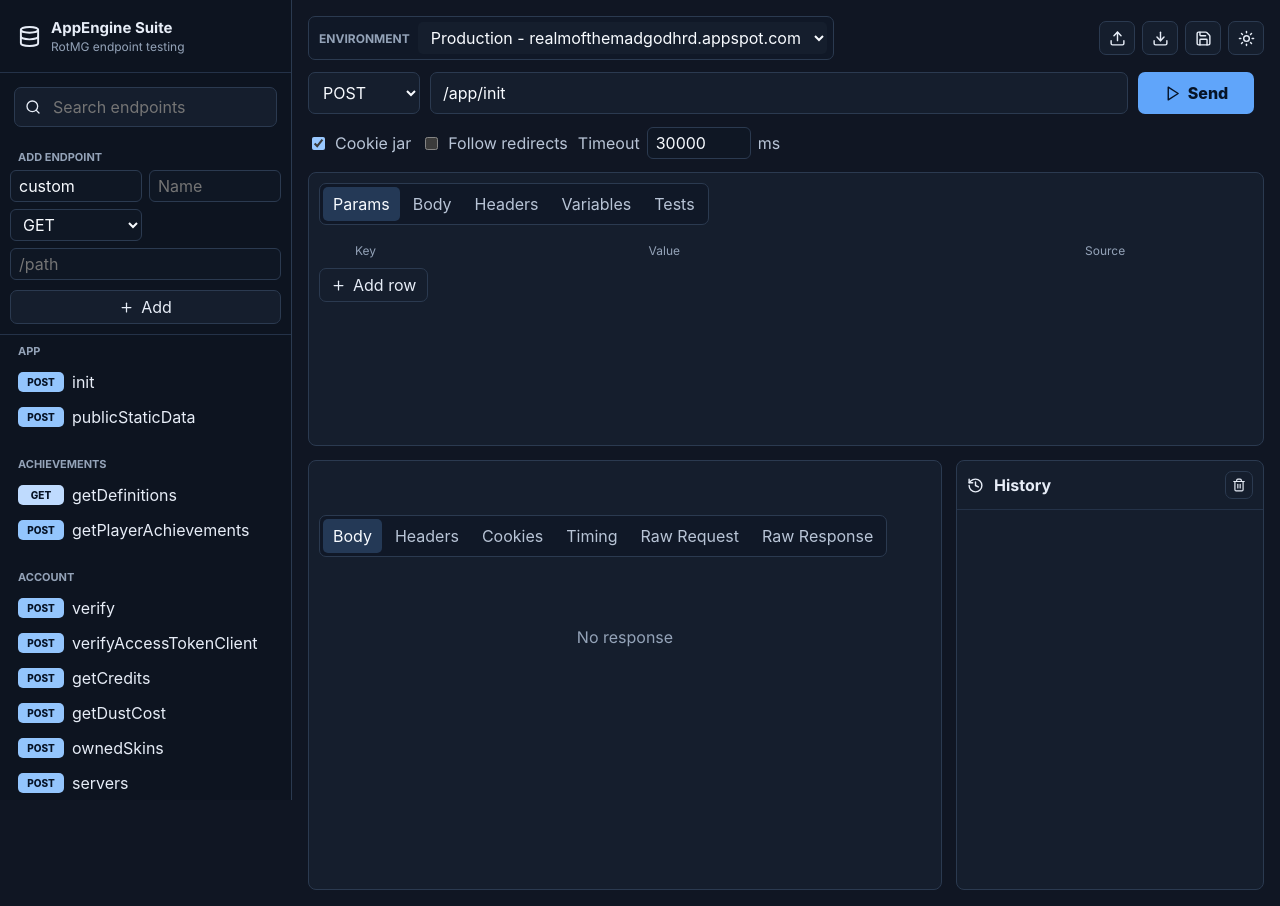
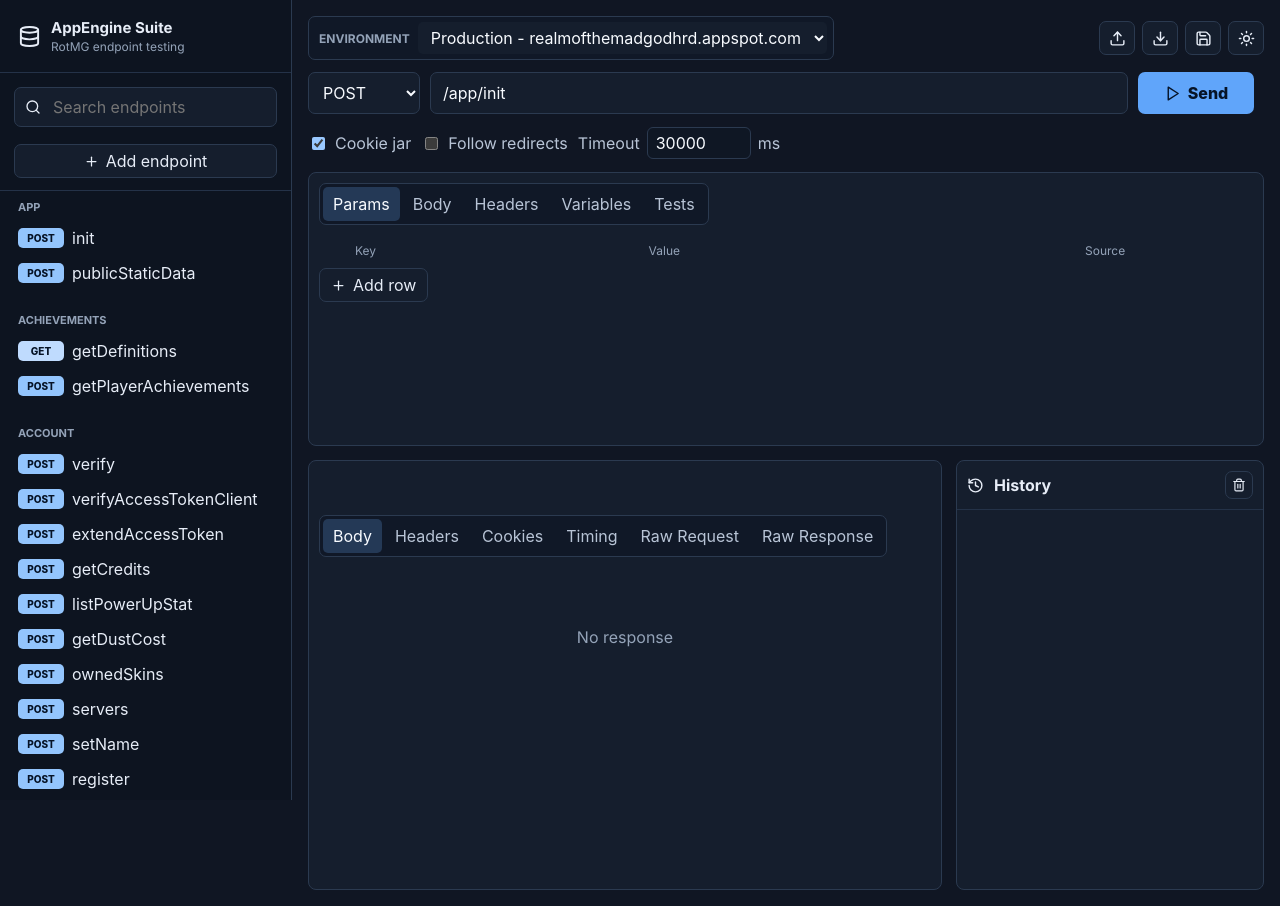
Before and after one commit to rotmg-network/appengine-tool, a React (Vite) app: page / in a window 1280 px wide. Built offline with nearby package versions, Linux system fonts and the light colour scheme.

Commit message:
Update sidebar, main page layout and move endpoint structures to their own file

```diff
--- a/src/endpointCatalog.ts
+++ b/src/endpointCatalog.ts
@@ -42,7 +42,9 @@ export const builtinEndpointCatalog: EndpointDefinition[] = [
     ]
   },
   { group: "account", name: "verifyAccessTokenClient", method: "POST", path: "/account/verifyAccessTokenClient", params: [{ key: "accessToken", value: "{{accessToken}}", source: "variable" }] },
+  { group: "account", name: "extendAccessToken", method: "POST", path: "/account/extendAccessToken", params: [{ key: "accessToken", value: "{{accessToken}}", source: "variable" }] },
   { group: "account", name: "getCredits", method: "POST", path: "/account/getCredits", params: [{ key: "accessToken", value: "{{accessToken}}", source: "variable" }] },
+  { group: "account", name: "listPowerUpStat", method: "POST", path: "/account/listPowerUpStat", params: [{ key: "accessToken", value: "{{accessToken}}", source: "variable" }] },
   { group: "account", name: "getDustCost", method: "POST", path: "/account/getDustCost", params: [{ key: "accessToken", value: "{{accessToken}}", source: "variable" }] },
   { group: "account", name: "ownedSkins", method: "POST", path: "/account/ownedSkins", params: [{ key: "accessToken", value: "{{accessToken}}", source: "variable" }] },
   { group: "account", name: "servers", method: "POST", path: "/account/servers", params: [{ key: "accessToken", value: "{{accessToken}}", source: "variable" }] },
--- a/src/main.tsx
+++ b/src/main.tsx
@@ -298,6 +298,8 @@ function App() {
     method: "GET",
     path: ""
   });
+  const [isEndpointModalOpen, setIsEndpointModalOpen] = useState(false);
+  const workspaceRef = useRef<HTMLElement | null>(null);
   const requestController = useRef<AbortController | null>(null);
 
   useEffect(() => {
@@ -322,6 +324,17 @@ function App() {
   }, [allPresets, search]);
 
   const assertionResults = useMemo(() => evaluateAssertions(assertions, response), [assertions, response]);
+
+  useEffect(() => {
+    function handleKeyDown(event: KeyboardEvent) {
+      if ((event.metaKey || event.ctrlKey) && event.key === "Enter") {
+        event.preventDefault();
+        if (!isSending) void sendRequest();
+      }
+    }
+    window.addEventListener("keydown", handleKeyDown);
+    return () => window.removeEventListener("keydown", handleKeyDown);
+  });
 
   function currentEnvironmentState(): EnvironmentState {
     return {
@@ -404,6 +417,10 @@ function App() {
     setFormParams(preset.method === "GET" ? [] : cloneRows(preset.params));
     setBodyType(preset.method === "GET" ? "none" : "form");
     setActiveTab(preset.method === "GET" ? "params" : "body");
+    requestAnimationFrame(() => {
+      workspaceRef.current?.scrollIntoView({ block: "start" });
+      window.scrollTo({ top: 0 });
+    });
   }
 
   function persistVariables(next: KeyValueRow[]) {
@@ -436,6 +453,7 @@ function App() {
     };
     persistCustomEndpoints([...customEndpoints, nextEndpoint]);
     setNewEndpoint({ group: "custom", name: "", method: "GET", path: "" });
+    setIsEndpointModalOpen(false);
   }
 
   function removeCustomEndpoint(endpoint: EndpointPreset) {
@@ -635,35 +653,12 @@ function App() {
           <input value={search} onChange={(event) => setSearch(event.target.value)} placeholder="Search endpoints" />
         </label>
 
-        <section className="endpoint-editor">
-          <div className="group-title">Add endpoint</div>
-          <div className="endpoint-form">
-            <input
-              value={newEndpoint.group}
-              onChange={(event) => setNewEndpoint({ ...newEndpoint, group: event.target.value })}
-              placeholder="Group"
-            />
-            <input
-              value={newEndpoint.name}
-              onChange={(event) => setNewEndpoint({ ...newEndpoint, name: event.target.value })}
-              placeholder="Name"
-            />
-            <select value={newEndpoint.method} onChange={(event) => setNewEndpoint({ ...newEndpoint, method: event.target.value })}>
-              {["GET", "POST", "PUT", "PATCH", "DELETE"].map((item) => (
-                <option key={item}>{item}</option>
-              ))}
-            </select>
-            <input
-              value={newEndpoint.path}
-              onChange={(event) => setNewEndpoint({ ...newEndpoint, path: event.target.value })}
-              placeholder="/path"
-            />
-            <button className="add-row endpoint-add-button" onClick={addCustomEndpoint}>
-              <Plus size={15} />
-              Add
-            </button>
-          </div>
-        </section>
+        <div className="sidebar-action">
+          <button className="add-row endpoint-add-button" onClick={() => setIsEndpointModalOpen(true)}>
+            <Plus size={15} />
+            Add endpoint
+          </button>
+        </div>
 
         <div className="sidebar-scroll">
           {[...groupedPresets.entries()].map(([group, items]) => (
@@ -705,7 +700,7 @@ function App() {
         </div>
       </aside>
 
-      <main className="workspace">
+      <main className="workspace" ref={workspaceRef}>
         <header className="topbar">
           <label className="environment-picker">
             <span>Environment</span>
@@ -880,6 +875,60 @@ function App() {
           </aside>
         </section>
       </main>
+      {isEndpointModalOpen && (
+        <div className="modal-backdrop" role="presentation" onClick={() => setIsEndpointModalOpen(false)}>
+          <section className="modal" role="dialog" aria-modal="true" aria-labelledby="endpoint-modal-title" onClick={(event) => event.stopPropagation()}>
+            <div className="modal-head">
+              <strong id="endpoint-modal-title">Add endpoint</strong>
+              <button className="icon-button small" title="Close" onClick={() => setIsEndpointModalOpen(false)}>
+                <XCircle size={14} />
+              </button>
+            </div>
+            <div className="endpoint-form modal-endpoint-form">
+              <label>
+                Group
+                <input
+                  value={newEndpoint.group}
+                  onChange={(event) => setNewEndpoint({ ...newEndpoint, group: event.target.value })}
+                  placeholder="custom"
+                />
+              </label>
+              <label>
+                Name
+                <input
+                  autoFocus
+                  value={newEndpoint.name}
+                  onChange={(event) => setNewEndpoint({ ...newEndpoint, name: event.target.value })}
+                  placeholder="endpointName"
+                />
+              </label>
+              <label>
+                Method
+                <select value={newEndpoint.method} onChange={(event) => setNewEndpoint({ ...newEndpoint, method: event.target.value })}>
+                  {["GET", "POST", "PUT", "PATCH", "DELETE"].map((item) => (
+                    <option key={item}>{item}</option>
+                  ))}
+                </select>
+              </label>
+              <label className="wide-field">
+                Path
+                <input
+                  value={newEndpoint.path}
+                  onChange={(event) => setNewEndpoint({ ...newEndpoint, path: event.target.value })}
+                  placeholder="/path"
+                />
+              </label>
+            </div>
+            <div className="modal-actions">
+              <button className="soft-button" onClick={() => setIsEndpointModalOpen(false)}>Cancel</button>
+              <button className="send-button modal-submit" onClick={addCustomEndpoint}>
+                <Plus size={15} />
+                Add endpoint
+              </button>
+            </div>
+          </section>
+        </div>
+      )}
     </div>
   );
 }
--- a/src/styles.css
+++ b/src/styles.css
@@ -143,15 +143,27 @@ button {
   padding: 0 10px 16px;
 }
 
-.endpoint-editor {
-  padding: 0 10px 10px;
+.sidebar-action {
+  padding: 0 14px 12px;
   border-bottom: 1px solid var(--border-soft);
+}
+
+.sidebar-action .endpoint-add-button {
+  width: 100%;
 }
 
 .endpoint-form {
   display: grid;
   grid-template-columns: 1fr 1fr;
   gap: 7px;
+}
+
+.endpoint-form label {
+  display: grid;
+  gap: 6px;
+  color: var(--muted);
+  font-size: 12px;
+  font-weight: 700;
 }
 
 .endpoint-form input,
@@ -167,7 +179,8 @@ button {
 }
 
 .endpoint-form input[placeholder="/path"],
-.endpoint-add-button {
+.endpoint-add-button,
+.wide-field {
   grid-column: 1 / -1;
 }
 
@@ -569,6 +582,49 @@ button {
   padding: 0 10px 10px;
 }
 
+.modal-backdrop {
+  position: fixed;
+  inset: 0;
+  z-index: 20;
+  display: grid;
+  place-items: center;
+  padding: 18px;
+  background: rgba(3, 7, 18, 0.62);
+}
+
+.modal {
+  width: min(520px, 100%);
+  border: 1px solid var(--border);
+  border-radius: 8px;
+  background: var(--panel);
+  box-shadow: 0 22px 70px rgba(0, 0, 0, 0.36);
+}
+
+.modal-head {
+  display: flex;
+  align-items: center;
+  justify-content: space-between;
+  gap: 10px;
+  padding: 12px;
+  border-bottom: 1px solid var(--border-soft);
+}
+
+.modal-endpoint-form {
+  padding: 12px;
+}
+
+.modal-actions {
+  display: flex;
+  justify-content: flex-end;
+  gap: 8px;
+  padding: 12px;
+  border-top: 1px solid var(--border-soft);
+}
+
+.modal-submit {
+  min-width: 132px;
+}
+
 .response-search {
   display: grid;
   grid-template-columns: 18px 1fr;
```
